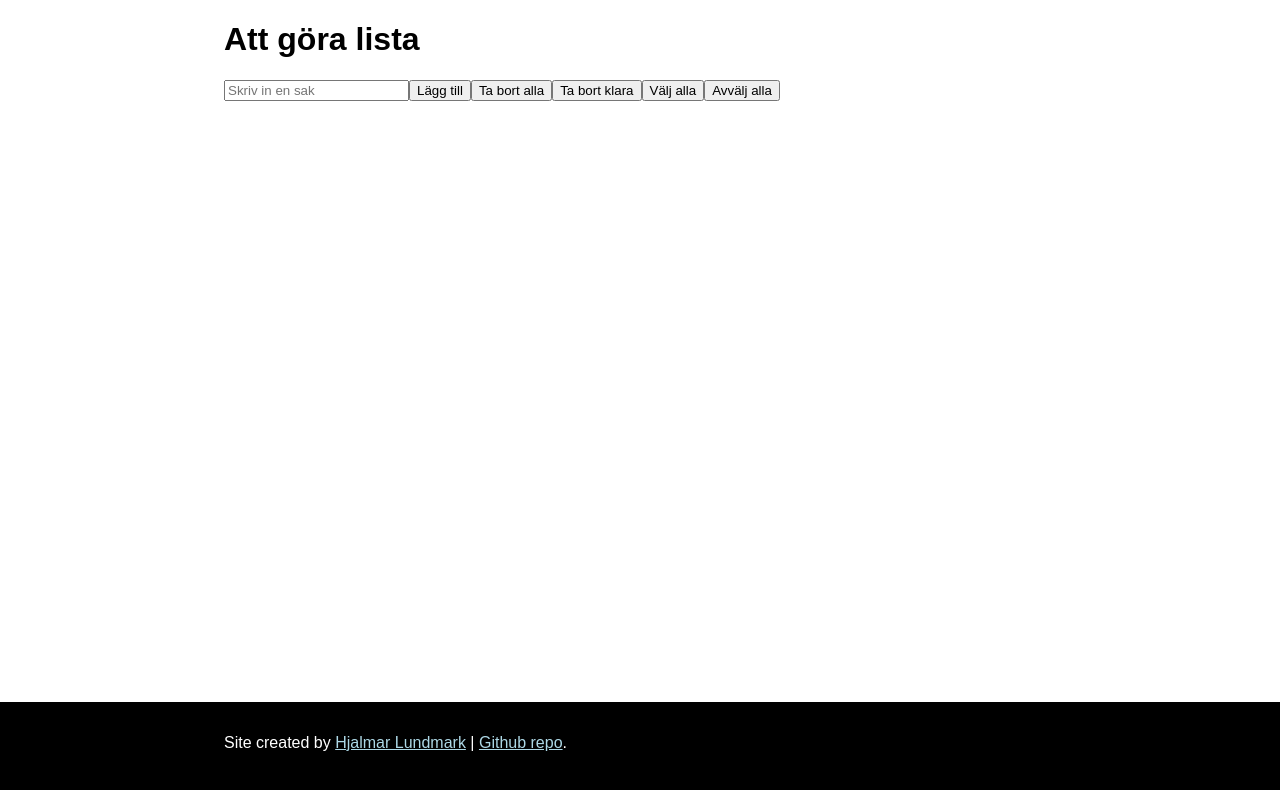
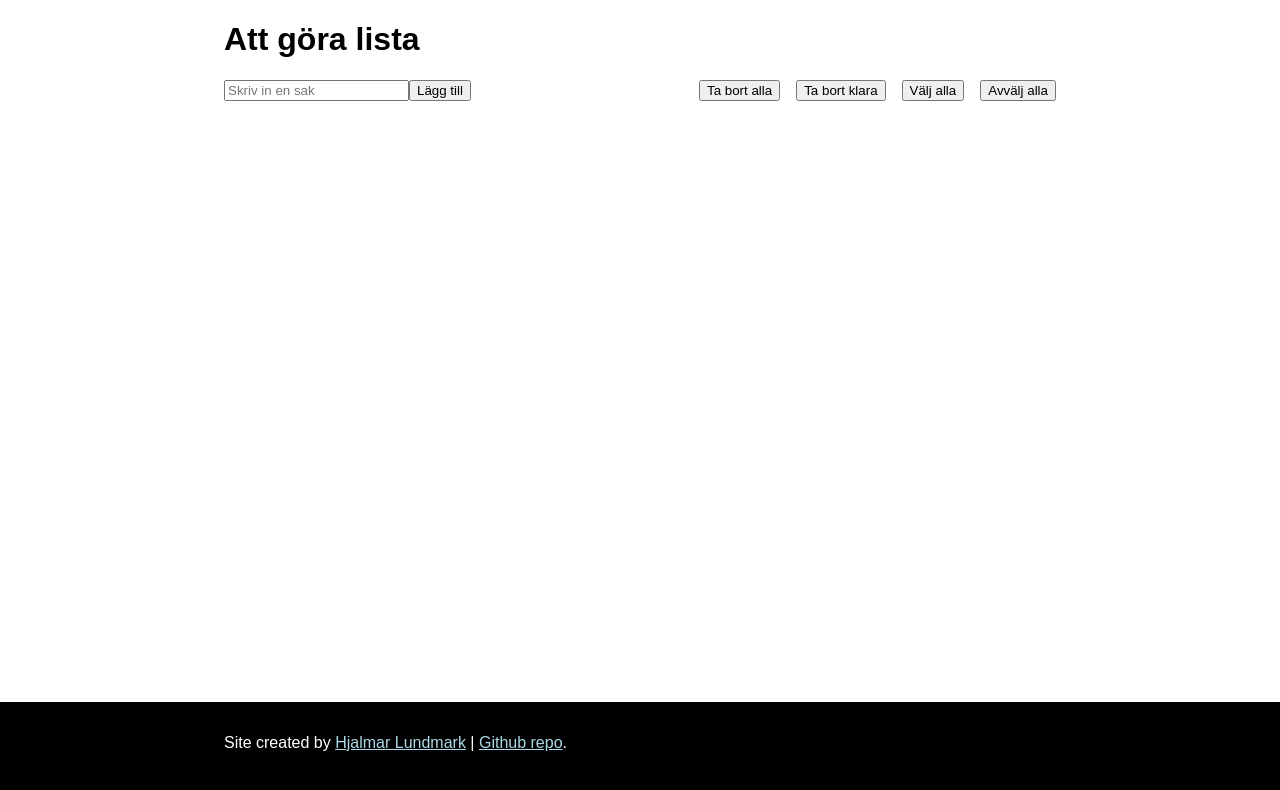
Before and after one commit to Hjalmar-Lundmark/te4-todo, a React (Vite) app: page / in a window 1280 px wide. Shown: the top 790 px of the page. Built offline with nearby package versions, Linux system fonts and the light colour scheme.

Commit message:
css changes

```diff
--- a/src/App.css
+++ b/src/App.css
@@ -6,6 +6,6 @@
 
 .todo-list {
     list-style: none;
-    background-color: lime;
+    background-color: lightblue;
     padding: 0;
 }
--- /dev/null
+++ b/src/components/Todolist.css
@@ -0,0 +1,8 @@
+.functions {
+    display: flex;
+    justify-content: space-between;
+}
+
+.funcR > button {
+    margin-left: 1rem;
+}
--- a/src/components/Todolist.jsx
+++ b/src/components/Todolist.jsx
@@ -1,5 +1,6 @@
 import { useEffect, useState } from "react"
 import Todoitem from "./Todoitem";
+import './Todolist.css'
 
 function Todolist() {
     // was in app.jsx but moved into its own file then imported into app
@@ -67,7 +68,9 @@ function Todolist() {
         if (newTodo === '') return
         const newTodos = [...todos, { id: localStorage.getItem('index'), label: newTodo, completed: false }]    //uses locally stored number to get index
         setTodos(newTodos)
-        localStorage.setItem('index', parseInt(localStorage.getItem('index'))+1)    // adds number +1 for ever item created
+        localStorage.setItem('index', parseInt(localStorage.getItem('index')) + 1)    // adds number +1 for ever item created
+
+        document.querySelector('#newTodo').value = ''
     }
 
     useEffect(() => {
@@ -76,12 +79,18 @@ function Todolist() {
 
     return (
         <>
+            <div className="functions">
+                <div className="funcL">
                     <input type="text" id="newTodo" placeholder="Skriv in en sak" />
                     <button onClick={() => { addTodo() }}>Lägg till</button>
+                </div>
+                <div className="funcR">
                     <button onClick={() => { deleteAll() }}>Ta bort alla</button>
                     <button onClick={() => { deleteSelected() }}>Ta bort klara</button>
                     <button onClick={() => { checkAll() }}>Välj alla</button>
                     <button onClick={() => { unCheckAll() }}>Avvälj alla</button>
+                </div>
+            </div>
             <ul className='todo-list'>
                 {todos.map((todo, index) =>
                     <Todoitem
```
Lines whose indentation alone changed are shown as unchanged.
